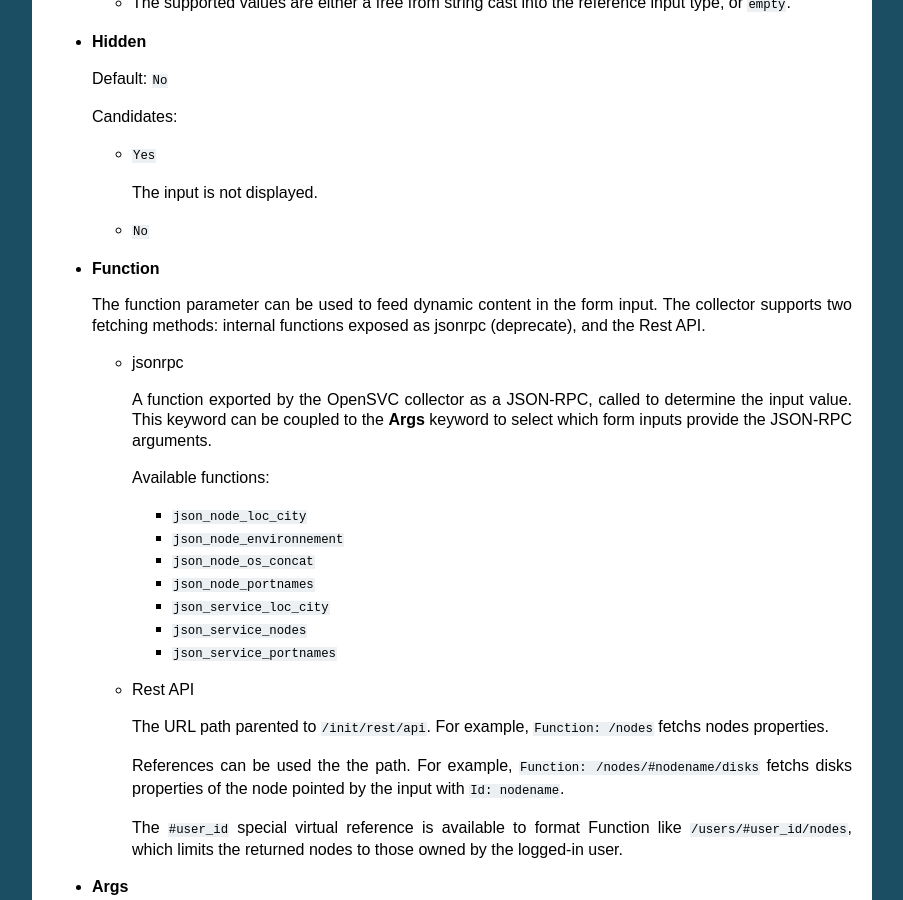
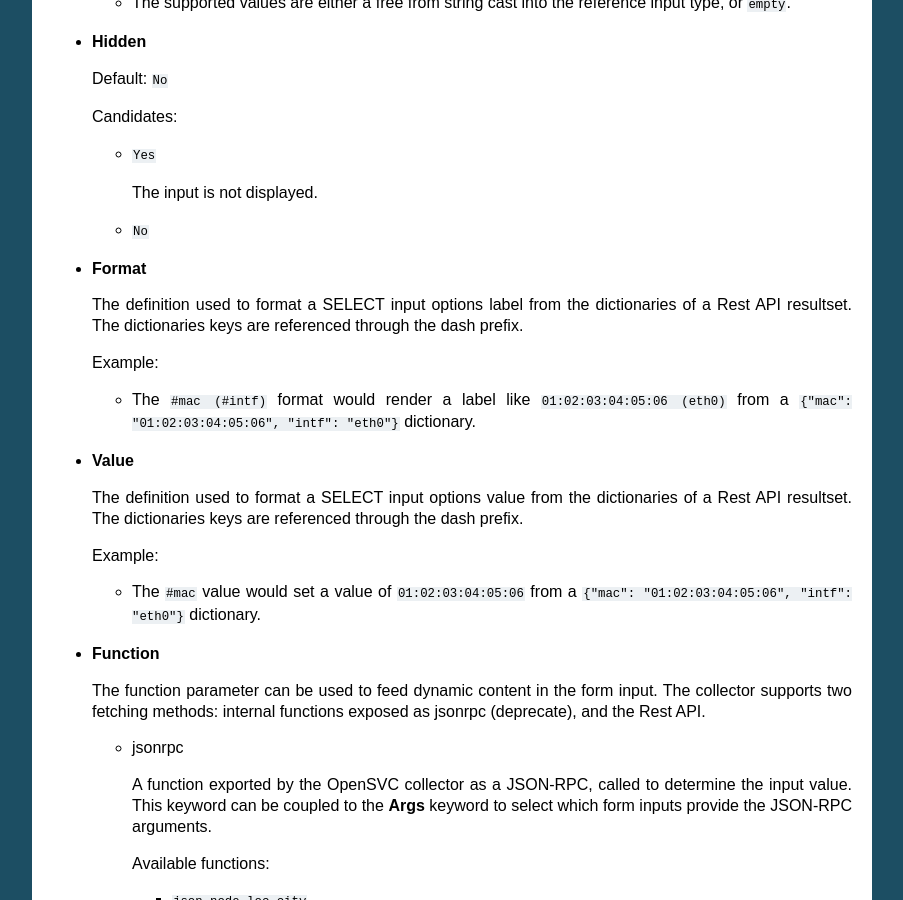
Before and after one commit to opensvc/docs.opensvc.com, a Sphinx documentation site: the page built from source/collector.forms.rst, in a window 1280 px wide and 900 px high, scrolled down 6631 px. Shown: the whole window, without its empty margins (198-1101 px from the left). Built offline with Sphinx 7.4.7, drawn with Linux system fonts in a browser that asks for light colours; comment, search, counter and statistics services are not loaded.

Commit message:
Document input Value and Format parameters

```diff
--- a/source/collector.forms.rst
+++ b/source/collector.forms.rst
@@ -347,6 +347,22 @@ Keywords
 
   * ``No``
 
+* **Format**
+
+  The definition used to format a SELECT input options label from the dictionaries of a Rest API resultset. The dictionaries keys are referenced through the dash prefix.
+
+  Example:
+
+  * The ``#mac (#intf)`` format would render a label like ``01:02:03:04:05:06 (eth0)`` from a ``{"mac": "01:02:03:04:05:06", "intf": "eth0"}`` dictionary.
+
+* **Value**
+
+  The definition used to format a SELECT input options value from the dictionaries of a Rest API resultset. The dictionaries keys are referenced through the dash prefix.
+
+  Example:
+
+  * The ``#mac`` value would set a value of ``01:02:03:04:05:06`` from a ``{"mac": "01:02:03:04:05:06", "intf": "eth0"}`` dictionary.
+
 * **Function**
 
   The function parameter can be used to feed dynamic content in the form input. The collector supports two fetching methods: internal functions exposed as jsonrpc (deprecate), and the Rest API.
```
